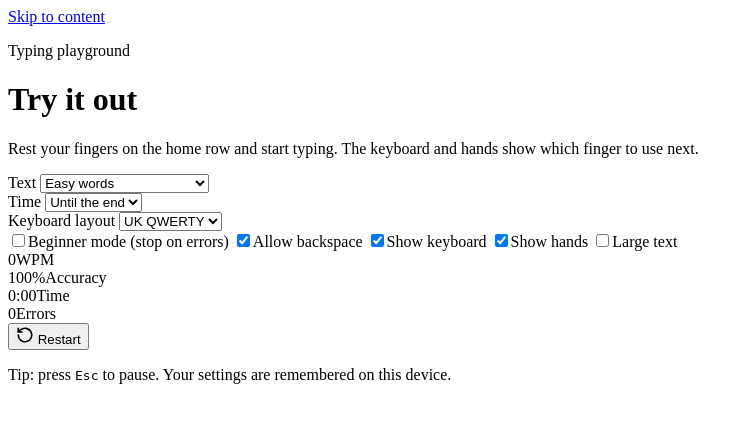
After one commit to bmtanushka/Typing, a PHP site: template app/Views/pages/demo.php in a window 1280 px wide. The commit adds this page. Shown: the top 423 px of the page, without its empty margins (0-753 px from the left). Run offline with PHP 8.4, Linux system fonts and the light colour scheme; the template is opened without the code that fills it, so the values that code supplies are empty; some libraries are stand-ins or nearby versions.

Commit message:
Add /demo typing playground and layout API endpoint
Co-Authored-By: Claude Opus 5.5 <noreply@anthropic.com>
Claude-Session: https://claude.ai/code/session_01GyUcsfJebHcq7W9pN8EGGb

```diff
--- a/app/Views/layout.php
+++ b/app/Views/layout.php
@@ -7,6 +7,7 @@
  * @var ?string $bodyClass
  * @var ?string $pageScript Path under assets/ of a page ES module
  * @var ?bool   $noindex
+ * @var ?array  $pageStyles Extra stylesheets under assets/
  */
 $appName = (string) config('app.name', 'KeyQuest');
 ?><!doctype html>
@@ -24,6 +25,9 @@ $appName = (string) config('app.name', 'KeyQuest');
     <link rel="stylesheet" href="<?= e(asset('css/tokens.css')) ?>">
     <link rel="stylesheet" href="<?= e(asset('css/base.css')) ?>">
     <link rel="stylesheet" href="<?= e(asset('css/components.css')) ?>">
+    <?php foreach ($pageStyles ?? [] as $sheet): ?>
+    <link rel="stylesheet" href="<?= e(asset($sheet)) ?>">
+    <?php endforeach; ?>
     <script type="module" src="<?= e(asset('js/app.js')) ?>"></script>
     <?php if (!empty($pageScript)): ?>
     <script type="module" src="<?= e(asset($pageScript)) ?>"></script>
--- /dev/null
+++ b/app/Views/pages/demo.php
@@ -0,0 +1,100 @@
+<div class="container demo">
+    <header class="demo__intro">
+        <div>
+            <p class="eyebrow">Typing playground</p>
+            <h1>Try it out</h1>
+            <p class="lead">Rest your fingers on the home row and start typing. The keyboard and hands show which finger to use next.</p>
+        </div>
+        <?= \App\Core\View::render('partials/mascot', ['size' => 90, 'mood' => 'happy']) ?>
+    </header>
+
+    <form class="demo__controls card" data-demo-controls aria-label="Practice settings">
+        <div class="field">
+            <label class="field__label" for="demo-text">Text</label>
+            <select class="input" id="demo-text" name="text">
+                <option value="home">Home row drill</option>
+                <option value="words" selected>Easy words</option>
+                <option value="sentence">A sentence</option>
+                <option value="symbols">Capitals and punctuation</option>
+                <option value="custom">My own text…</option>
+            </select>
+        </div>
+        <div class="field">
+            <label class="field__label" for="demo-time">Time</label>
+            <select class="input" id="demo-time" name="time">
+                <option value="0" selected>Until the end</option>
+                <option value="30">30 seconds</option>
+                <option value="60">1 minute</option>
+            </select>
+        </div>
+        <div class="field">
+            <label class="field__label" for="demo-layout">Keyboard layout</label>
+            <select class="input" id="demo-layout" name="layout">
+                <option value="uk">UK QWERTY</option>
+                <option value="us">US QWERTY</option>
+            </select>
+        </div>
+        <div class="demo__toggles">
+            <label class="switch"><input type="checkbox" role="switch" name="stopOnError"><span class="switch__track" aria-hidden="true"></span><span>Beginner mode (stop on errors)</span></label>
+            <label class="switch"><input type="checkbox" role="switch" name="allowBackspace" checked><span class="switch__track" aria-hidden="true"></span><span>Allow backspace</span></label>
+            <label class="switch"><input type="checkbox" role="switch" name="showKeyboard" checked><span class="switch__track" aria-hidden="true"></span><span>Show keyboard</span></label>
+            <label class="switch"><input type="checkbox" role="switch" name="showHands" checked><span class="switch__track" aria-hidden="true"></span><span>Show hands</span></label>
+            <label class="switch"><input type="checkbox" role="switch" name="large"><span class="switch__track" aria-hidden="true"></span><span>Large text</span></label>
+        </div>
+        <div class="field demo__custom" hidden data-custom>
+            <label class="field__label" for="demo-custom">Your text</label>
+            <textarea class="input" id="demo-custom" name="custom" rows="3" maxlength="2000" placeholder="Paste or type any text to practise…"></textarea>
+            <button class="btn btn--secondary btn--sm" type="button" data-use-custom>Use this text</button>
+        </div>
+    </form>
+
+    <section class="demo__stage" aria-label="Typing exercise">
+        <div class="demo__stats" role="group" aria-label="Live statistics">
+            <div class="demo__stat"><span class="demo__stat-value" data-stat="wpm">0</span><span class="demo__stat-label">WPM</span></div>
+            <div class="demo__stat"><span class="demo__stat-value" data-stat="accuracy">100%</span><span class="demo__stat-label">Accuracy</span></div>
+            <div class="demo__stat"><span class="demo__stat-value" data-stat="time">0:00</span><span class="demo__stat-label" data-stat="time-label">Time</span></div>
+            <div class="demo__stat"><span class="demo__stat-value" data-stat="errors">0</span><span class="demo__stat-label">Errors</span></div>
+            <button class="btn btn--ghost btn--sm demo__restart" type="button" data-restart>
+                <svg aria-hidden="true" width="18" height="18" viewBox="0 0 24 24" fill="none" stroke="currentColor" stroke-width="2.2" stroke-linecap="round" stroke-linejoin="round"><path d="M3 12a9 9 0 1 0 3-6.7L3 8"/><path d="M3 3v5h5"/></svg>
+                Restart
+            </button>
+        </div>
+
+        <div data-typing></div>
+
+        <div class="demo__notices">
+            <p class="alert alert--warning" role="status" hidden data-caps>Caps Lock is on – turn it off to type lower-case letters.</p>
+            <div class="speech speech--hint" role="status" hidden data-hint></div>
+        </div>
+
+        <div class="demo__results card" hidden data-results tabindex="-1">
+            <div class="demo__results-head">
+                <?= \App\Core\View::render('partials/mascot', ['size' => 80, 'mood' => 'cheer']) ?>
+                <div>
+                    <h2 data-results-title>Well done!</h2>
+                    <p class="text-muted" data-results-message></p>
+                </div>
+            </div>
+            <div class="demo__results-grid">
+                <div class="stat"><p class="stat__label">Speed</p><p class="stat__value"><span data-r="wpm"></span> <span>WPM</span></p></div>
+                <div class="stat"><p class="stat__label">Accuracy</p><p class="stat__value"><span data-r="accuracy"></span><span>%</span></p></div>
+                <div class="stat"><p class="stat__label">Raw speed</p><p class="stat__value"><span data-r="rawWpm"></span> <span>WPM</span></p></div>
+                <div class="stat"><p class="stat__label">Time</p><p class="stat__value"><span data-r="time"></span></p></div>
+            </div>
+            <div data-problem-wrap>
+                <h3 class="demo__problem-title">Keys to practise</h3>
+                <ul class="cluster" data-problem></ul>
+            </div>
+            <div class="cluster">
+                <button class="btn btn--primary" type="button" data-retry>Try again</button>
+                <button class="btn btn--secondary" type="button" data-next-text>Another text</button>
+            </div>
+        </div>
+
+        <div class="demo__guides">
+            <div data-keyboard></div>
+            <div data-hands></div>
+        </div>
+    </section>
+    <p class="small text-muted demo__help">Tip: press <kbd>Esc</kbd> to pause. Your settings are remembered on this device.</p>
+</div>
--- a/app/Views/pages/home.php
+++ b/app/Views/pages/home.php
@@ -10,7 +10,7 @@
                     Start typing
                     <svg aria-hidden="true" width="20" height="20" viewBox="0 0 24 24" fill="none" stroke="currentColor" stroke-width="2.4" stroke-linecap="round" stroke-linejoin="round"><path d="M5 12h14M13 6l6 6-6 6"/></svg>
                 </a>
-                <a class="btn btn--secondary btn--lg" href="<?= e(url('/test')) ?>">Take a typing test</a>
+                <a class="btn btn--secondary btn--lg" href="<?= e(url('/demo')) ?>">Try the playground</a>
             </div>
             <p class="hero__note">Already a confident typist? You can skip ahead with a quick placement test.</p>
         </div>
--- a/app/Views/pages/styleguide.php
+++ b/app/Views/pages/styleguide.php
@@ -212,7 +212,7 @@ $fingers = [
     <!-- Keyboard -->
     <section id="sg-keyboard" class="sg-section">
         <h2>Keyboard keys</h2>
-        <p class="text-muted">Preview of keycap states. The full data-driven UK/US keyboard arrives in phase 1.</p>
+        <p class="text-muted">Keycap states. The full data-driven UK/US keyboard with the hands guide is live in the <a href="<?= e(url('/demo')) ?>">typing playground</a>.</p>
         <div class="kb-preview" aria-hidden="true">
             <div class="kb-row">
                 <?php foreach (['A' => 'lp', 'S' => 'lr', 'D' => 'lm', 'F' => 'li', 'G' => 'li', 'H' => 'ri', 'J' => 'ri', 'K' => 'rm', 'L' => 'rr', ';' => 'rp'] as $k => $f): ?>
--- a/app/Views/partials/footer.php
+++ b/app/Views/partials/footer.php
@@ -3,6 +3,7 @@
         <p>&copy; <?= e(date('Y')) ?> <?= e(config('app.name')) ?> · Learn to type, one key at a time.</p>
         <nav aria-label="Footer">
             <ul class="site-footer__links">
+                <li><a href="<?= e(url('/demo')) ?>">Playground</a></li>
                 <li><a href="<?= e(url('/help')) ?>">Help</a></li>
                 <li><a href="<?= e(url('/privacy')) ?>">Privacy</a></li>
                 <li><a href="<?= e(url('/settings')) ?>">Settings</a></li>
--- a/app/router.php
+++ b/app/router.php
@@ -5,6 +5,7 @@
 declare(strict_types=1);
 
 use App\Controllers\ApiController;
+use App\Controllers\ContentController;
 use App\Controllers\PageController;
 use App\Core\Router;
 
@@ -12,6 +13,7 @@ return static function (Router $r): void {
     // Pages
     $r->get('/', [PageController::class, 'home']);
     $r->get('/styleguide', [PageController::class, 'styleguide']); // dev only
+    $r->get('/demo', [PageController::class, 'demo']);
 
     // Sections still to be built – friendly "coming soon" placeholder for now.
     foreach (array_keys(PageController::PLACEHOLDERS) as $path) {
@@ -20,6 +22,7 @@ return static function (Router $r): void {
 
     // JSON API
     $r->get('/api/health', [ApiController::class, 'health']);
+    $r->get('/api/layouts/{id}', [ContentController::class, 'layout']);
 
     $r->setNotFound([PageController::class, 'notFound']);
 };
```
Also changed, not shown: app/Controllers/ContentController.php (added, +42 -0 lines), app/Controllers/PageController.php (+11 -0 lines), public_html/assets/js/pages/demo.js (added, +187 -0 lines).
